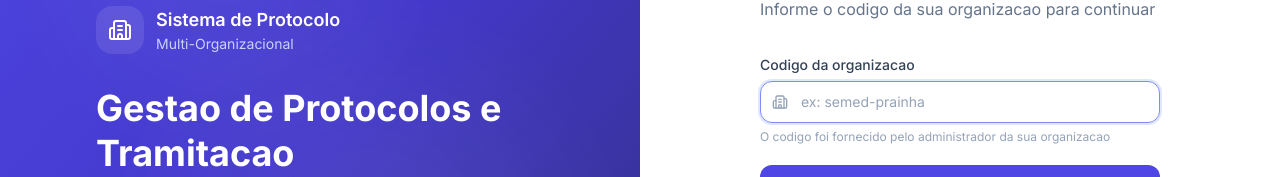
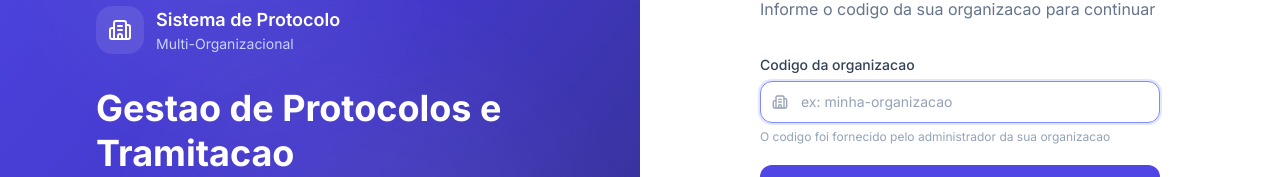
Before and after one commit to ankora-repos/semend-prainha-front, a React (Vite) app: page /selecionar-organizacao in a window 1280 px wide. Shown: the part 272-449 px from the top of the page. Built offline with nearby package versions, Linux system fonts and the light colour scheme; no server answers.

Commit message:
fix: use generic placeholder in org selection page
Co-Authored-By: Claude Opus 4.6 <noreply@anthropic.com>

```diff
--- a/src/pages/SelectOrgPage.tsx
+++ b/src/pages/SelectOrgPage.tsx
@@ -104,7 +104,7 @@ export function SelectOrgPage() {
                   type="text"
                   value={inputSlug}
                   onChange={(e) => setInputSlug(e.target.value)}
-                  placeholder="ex: semed-prainha"
+                  placeholder="ex: minha-organizacao"
                   required
                   autoFocus
                   className="w-full rounded-lg border border-surface-200 bg-surface-50 pl-10 pr-4 py-2.5 text-sm text-surface-900 placeholder-surface-400 focus:border-primary-400 focus:bg-white focus:ring-2 focus:ring-primary-100 outline-none transition-all"
```
